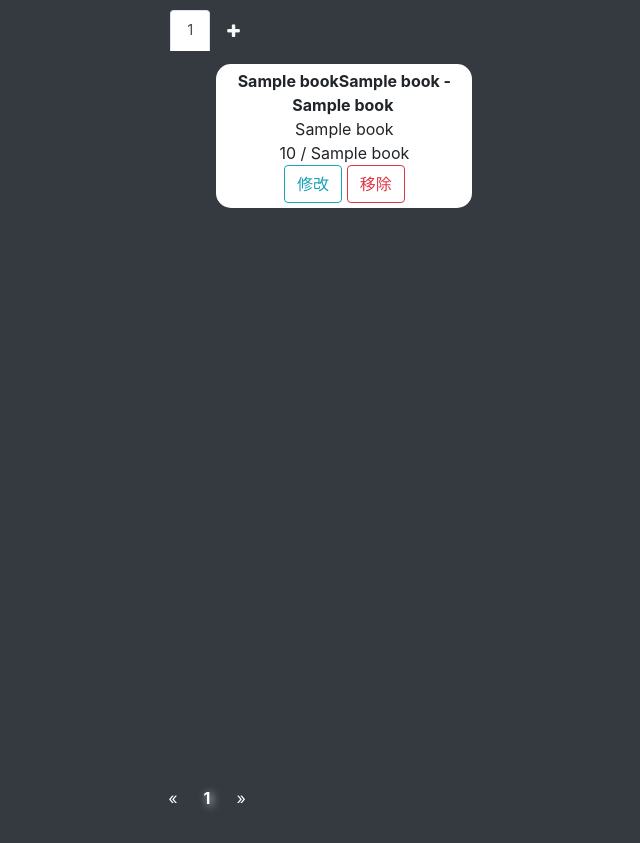
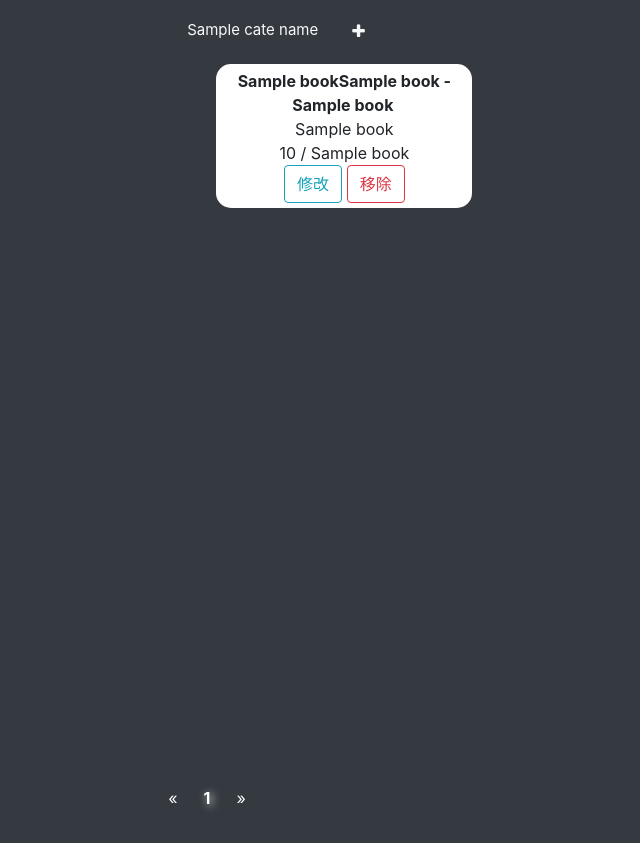
Before and after one commit to WillyLIFEexp/BookOrganize, a Flask app: template templates/admin_page.html in a window 1280 px wide. Shown: the part 52-895 px from the top of the page, without its empty margins (9-649 px from the left). Run offline with Flask 2, Linux system fonts and the light colour scheme; the template is opened without the code that fills it: most values are stand-ins (such as "Sample title", 1, 10 or a date in 2020); some libraries are stand-ins or nearby versions.

Commit message:
Currently Running

```diff
--- a/main.py
+++ b/main.py
@@ -51,6 +51,19 @@
     return jsonify({'new_book_list': nth_page_books_info, 'page_num': int(last_page)})
 
 
+@app.route('/add_tab', methods=['POST'])
+def add_tab():
+    """
+    Adding a new cat.
+    :return:
+    """
+    new_tag_name = request.form['new_tag']
+    m.insert_new_cat(new_tag_name[:2], new_tag_name[2:])
+    category_list = m.get_all_cat_tags()
+    cat_name = new_tag_name[2:]
+    return jsonify({'cat_list': category_list,'cat_name': cat_name})
+
+
 @app.route('/get_a_book', methods=['POST'])
 def get_a_book():
     """
@@ -100,6 +113,21 @@
     return jsonify({'new_book_list': filtered_first_page_cards, 'new_page_count': filtered_page_num})
 
 
+@app.route('/change_tab', methods=['POST'])
+def change_tab():
+    """
+    Edit old tab
+    :return:
+    """
+    edit_tag_name = request.form['edit_tag_name']
+    edit_tag_id = request.form['edit_tag_id']
+    m.update_old_cat(edit_tag_name[:2], edit_tag_name[2:], int(edit_tag_id))
+    category_list = m.get_all_cat_tags()
+    cat_name = edit_tag_name[2:]
+    filtered_first_page_cards, filtered_page_num = m.get_first_page_books(cat_name)
+    return jsonify({'cat_list': category_list, 'new_book_list': filtered_first_page_cards, 'new_page_count': filtered_page_num, 'cat_name':cat_name})
+
+
 @app.route('/update_info', methods=['POST'])
 def update_info():
     """
@@ -144,6 +172,7 @@
     all_df = temp_df[['書分類', '編號', '書名', '總數量', '借出數量', '顯示狀態']]
     sheet_lists = all_df['書分類'].unique()
     writer = pd.ExcelWriter('all_books.xlsx', engine='xlsxwriter')
+    # writer = pd.ExcelWriter('/home/gunter888/book_keep/all_books.xlsx', engine='xlsxwriter')
     for sheet_name in sheet_lists:
         tmp = all_df[all_df['書分類'] == sheet_name]
         tmp.to_excel(writer, sheet_name=sheet_name, index=False)
--- a/static/css/new_home.css
+++ b/static/css/new_home.css
@@ -76,14 +76,14 @@
   margin-top: 30vh;
   border: 1px solid #888;
   width: 20vw;
-  height: 40vh;
   border-radius:30px;
 }
 
 .edit_modal_content p{
   display:flex;
   flex-direction:column;
-  margin:10% 8%;
+  margin: 1vh 2vw;
+  margin-top: 5vh
 }
 
 .edit_modal_content p span{
@@ -98,12 +98,15 @@
 
 .two_btn{
   position:relative;
-  left:10vw;
-  top:4vh;
+  left:8vw;
 }
 
 .one_btn{
   position:relative;
-  left:15vw;
-  top:4vh;
+  left:11vw;
 }
+
+.hrline{
+   display:block;
+   border-top: 1px solid #ccc
+}
--- a/static/js/all_funs.js
+++ b/static/js/all_funs.js
@@ -133,45 +133,63 @@
 
 //SQL Related
 function update_sql(cur_box){
-    if (cur_box[0].children[0].value == ''){
-         cat = cur_box[0].children[0].placeholder
+    if (cur_box[2].children[0].value == ''){
+         cat = cur_box[2].children[0].placeholder
     }
     else{
-         cat = cur_box[0].children[0].value
+         cat = cur_box[2].children[0].value
     }
 
-    if (cur_box[1].children[0].value == ''){
-         num = cur_box[1].children[0].placeholder
+    if (cur_box[3].children[0].value == ''){
+         num = cur_box[3].children[0].placeholder
     }
     else{
-         num = cur_box[1].children[0].value
+         num = cur_box[3].children[0].value
     }
 
-    if (cur_box[2].children[0].value == ''){
-         title = cur_box[2].children[0].placeholder
+    if (cur_box[4].children[0].value == ''){
+         title = cur_box[4].children[0].placeholder
     }
 
     else{
-         title = cur_box[2].children[0].value
+         title = cur_box[4].children[0].value
     }
 
-    if (cur_box[3].children[0].value == ''){
-         count = cur_box[3].children[0].placeholder
+    if (cur_box[5].children[0].value == ''){
+         count = cur_box[5].children[0].placeholder
     }
     else{
-         count = cur_box[3].children[0].value
+         count = cur_box[5].children[0].value
     }
-    index = cur_box[4].textContent
+    index = cur_box[6].textContent
     new_info = [cat, num, title, count, index]
     return new_info
 }
 
 function delete_sql(cur_box){
-    cat = cur_box[0].children[0].placeholder
-    num = cur_box[1].children[0].placeholder
+    cat = cur_box[2].children[0].placeholder
+    num = cur_box[3].children[0].placeholder
     title = '------------'
     count = 0
-    index = cur_box[4].textContent
+    index = cur_box[6].textContent
     new_info = [cat, num, title, count, index]
     return new_info
 }
+
+// Create Tags for admin
+function create_tags(tag_lists,cat_name){
+    var text_content = ""
+    for (z = 0; z<tag_lists.length; z++){
+        if(tag_lists[z][2] == cat_name){
+            console.log(tag_lists[z][2])
+            text_content += '<li class="update_tab tag_item" id=' + tag_lists[z][0] + ' name=' + tag_lists[z][1]+'>'
+            text_content += '<a href="#" class="nav-link active">' + tag_lists[z][2] + '</a></li>'
+        }
+        else{
+            text_content += '<li class="update_tab tag_item" id=' + tag_lists[z][0] + ' name=' + tag_lists[z][1]+'>'
+            text_content += '<a href="#" class="nav-link text-light">' + tag_lists[z][2] + '</a></li>'
+        }
+    }
+    text_content += '<li class="add_new_tabs"><a href="#" class="nav-link text-light"><i class="fa fa-plus"></i></a></li>'
+    return text_content
+}
--- a/static/js/new_popup.js
+++ b/static/js/new_popup.js
@@ -1,18 +1,21 @@
 $(document).ready(function() {
+    // Define variable
+    var edit_modal = document.getElementById("edit_modal");
+    var tag_list_content = document.getElementById("tag_list");
+
     // Edit book's info format
     $(document).on('click','.edit',function() {
           var ll = $(this).parent().siblings().text().trim().split(' ')
           var index = $(this).parent().parent()[0].id
-    	  var edit_modal = document.getElementById("edit_modal");
     	  edit_modal.style.display = "block";
           var content= "<span class='close'>&times;</span>"
-          content += '<p><span>分類 : <input type="text" name="book_name" placeholder="' + ll[0] + '"></span>';
+          content += '<p><strong>更改書籍</strong><span class="hrline"></span><span>分類 : <input type="text" name="book_name" placeholder="' + ll[0] + '"></span>';
        	  content += '<span>編號 : <input type="text" name="book_name" placeholder="'    + ll[2] + '"></span>';
     	  content += '<span>書名 : <input type="text" name="book_name" placeholder="'    + ll[4] + '"></span>';
     	  content += '<span>數量 : <input type="text" name="book_name" placeholder="'    + ll[8] + '"></span>';
-    	  content += '<span class="notshow">' + index + '</span></p>';
-    	  content += '<div class="two_btn"><button type="button" class="btn btn-outline-success update" style="margin-right:5px">完成</button>'
-    	  content += '<button type="button" class="btn btn-outline-danger delete">刪除</button></div>'
+    	  content += '<span class="notshow">' + index + '</span>';
+    	  content += '<span class="two_btn"><a href="#" class="btn btn-outline-success update" style="margin-right:5px">完成'
+    	  content += '<a href="#" class="btn btn-outline-danger delete">刪除</span></p>'
     	  $(".edit_modal_content").empty().append(content)
     })
 
@@ -29,27 +32,26 @@
           })
           .done(function(data){
           prefix_cat = data.prefix_cat
-    	  var edit_modal = document.getElementById("edit_modal");
     	  edit_modal.style.display = "block";
           var content= "<span class='close'>&times;</span>"
-    	  content += '<p><span>分類 : <input type="text" name="book_name" placeholder="請輸入新分類" value="'+prefix_cat+'"></span>';
+    	  content += '<p><strong>新增書籍</strong><span class="hrline"></span><span>分類 : <input type="text" name="book_name" placeholder="請輸入新分類" value="'+prefix_cat+'"></span>';
     	  content += '<span>編號 : <input type="text" name="book_name" placeholder="請輸入新編號"></span>';
     	  content += '<span>書名 : <input type="text" name="book_name" placeholder="請輸入新書名"></span>';
-    	  content += '<span>數量 : <input type="text" name="book_name" placeholder=" 1 "></span></p>';
-    	  content += '<div class="one_btn"><button type="button" class="btn btn-outline-success new">完成</button></div>'
+    	  content += '<span>數量 : <input type="text" name="book_name" placeholder="請輸入總書量" required ></span>';
+    	  content += '<span class="one_btn"><a href="#" class="btn btn-outline-success new">完成</span></p>'
     	  $(".edit_modal_content").empty().append(content)
-    	  $('edit_modal').style.display = "block";
+    	  edit_modal.style.display = "block";
     	  })
     })
+
     // Closing button
     $(document).on('click','.close',function() {
-    	  var edit_modal = document.getElementById("edit_modal");
     	  edit_modal.style.display = "none";
-     })
+    })
 
     // When click update, send data back to sql
     $(document).on('click','.update',function(){
-          cur_box = $(this).parent().siblings().children()
+          cur_box = $(this).parent().siblings()
           new_box = update_sql(cur_box)
           find_box = $('#' + new_box[new_box.length-1]).parent()
           $.ajax({
@@ -62,7 +64,6 @@
               })
           .done(function(data){
                 return_books = data.return_book_info
-//                new_content = create_card(return_book_info)
                 if ($('div.wrapper').is('#admin')){
                     var new_content = admin_create_card(return_books,return_books.length)
                 }
@@ -70,7 +71,6 @@
                     var new_content = create_card(return_books,return_books.length)
                 }
                 find_box.empty().append(new_content)
-                var edit_modal = document.getElementById("edit_modal");
        	        edit_modal.style.display = "none";
 
           })
@@ -78,7 +78,7 @@
 
     // When click delete, delete data from sql, and change to -----
     $(document).on('click','.delete',function(){
-          cur_box = $(this).parent().siblings().children()
+          cur_box = $(this).parent().siblings()
           new_box = delete_sql(cur_box)
           find_box = $('#' + new_box[new_box.length-1]).parent()
           $.ajax({
@@ -98,17 +98,16 @@
                     var new_content = create_card(return_books,return_books.length)
                 }
                 find_box.empty().append(new_content)
-                var edit_modal = document.getElementById("edit_modal");
        	        edit_modal.style.display = "none";
           })
     })
     // Create new book
     $(document).on('click','.new', function(){
-          cur_box = $(this).parent().siblings().children()
-          book_prefix_cat = $(cur_box[0]).children()[0].value
-          book_num = $(cur_box[1]).children()[0].value
-          title = $(cur_box[2]).children()[0].value
-          stock = $(cur_box[3]).children()[0].value
+          cur_box = $(this).parent().siblings()
+          book_prefix_cat = $(cur_box[2]).children()[0].value
+          book_num = $(cur_box[3]).children()[0].value
+          title = $(cur_box[4]).children()[0].value
+          stock = $(cur_box[5]).children()[0].value
           $.ajax({
               data : {
                      book_prefix_cat : book_prefix_cat,
@@ -119,7 +118,6 @@
               type : "POST",
               url : '/add_card',
               dataType : 'json'
-
           })
           .done(function(data){
   	          edit_modal.style.display = "none";
@@ -167,11 +165,78 @@
 
     // adding new tab
     $(document).on('dblclick','.add_new_tabs', function(){
-          console.log("hi")
+          var content= "<span class='close'>&times;</span>"
+    	  content += '<p><strong>新增分類</strong><span class="hrline"></span><span>分類 : <input type="text" placeholder="請輸入新分類"></span>';
+    	  content += '<span class="one_btn"><a href="#" class="btn btn-outline-success new_tab">完成</span></p>'
+    	  $(".edit_modal_content").empty().append(content)
+    	  edit_modal.style.display = "block";
     })
+
+    // Create new tab
+    $(document).on('click','.new_tab', function(){
+          cur_box = $(this).parent().siblings()
+          new_tag_name = $(cur_box[2]).children()[0].value
+          $.ajax({
+              data : {
+                      new_tag : new_tag_name
+              },
+              type : "POST",
+              url : '/add_tab',
+              dataType : 'json'
+          })
+          .done(function(data){
+                cat_list = data.cat_list
+                edit_modal.style.display = "none";
+                content = create_tags(cat_list, data.cat_name)
+                $(tag_list_content).empty().append(content)
+          })
+    })
+
     // update tab
     $(document).on('dblclick','.update_tab', function(){
-          console.log("hi")
+          var content= "<span class='close'>&times;</span>"
+          w = $(this)[0]
+    	  content += '<p><strong>修改分類</strong><span class="hrline"></span><span>分類 : <input id='+ w.id +' type="text" placeholder="'+ w.getAttribute('name') + w.textContent +'"></span>';
+    	  content += '<span class="one_btn"><a href="#" class="btn btn-outline-success edit_tab">完成</span></p>'
+    	  $(".edit_modal_content").empty().append(content)
+    	  edit_modal.style.display = "block";
+    })
+
+    // Update old tab
+    $(document).on('click','.edit_tab', function(){
+          cur_box = $(this).parent().siblings()
+          edit_tag = $($(cur_box[2])[0]).children()[0]
+          eti = edit_tag.id
+          etv = edit_tag.value
+          $.ajax({
+              data : {
+                      edit_tag_id : eti,
+                      edit_tag_name : etv
+              },
+              type : "POST",
+              url : '/change_tab',
+              dataType : 'json'
+          })
+          .done(function(data){
+                cat_list = data.cat_list
+                edit_modal.style.display = "none";
+                content_t = create_tags(cat_list, data.cat_name)
+
+                return_books = data.new_book_list
+                return_pages = data.new_page_count
+                var content = "<div id='forcards'>"
+                if ($('div.wrapper').is('#admin')){
+                    content += admin_create_cards(return_books,return_books.length)
+                }
+                else{
+                    content += create_cards(return_books,return_books.length)
+                }
+                content += "</div>"
+                content += create_pages(return_pages)
+
+                $(tag_list_content).empty().append(content_t)
+                $('#replace_all').empty().append(content)
+          })
     })
 
 });
--- a/templates/admin_page.html
+++ b/templates/admin_page.html
@@ -19,10 +19,10 @@
 		<div class='row' style='padding: 1% 5%'>
 			<ul class="nav nav-tabs bg-dark" id='tag_list' >
                 {% for cate_name in all_category %}
-				{% if cate_name[0] == all_category[0][0] %}
-                <li class="update_tab tag_item"><a href="#" class="nav-link active">{{cate_name[0]}}</a></li>
+				{% if cate_name[1] == all_category[0][1] %}
+                <li class="update_tab tag_item" id="{{cate_name[0]}}" name="{{cate_name[1]}}"><a href="#" class="nav-link active">{{cate_name[2]}}</a></li>
 				{% else %}
-				<li class="update_tab tag_item"><a href="#" class="nav-link text-light">{{cate_name[0]}}</a></li>
+				<li class="update_tab tag_item" id="{{cate_name[0]}}" name="{{cate_name[1]}}"><a href="#" class="nav-link text-light">{{cate_name[2]}}</a></li>
                 {% endif %}
 				{% endfor %}
 				<li class="add_new_tabs"><a href="#" class="nav-link text-light"><i class="fa fa-plus"></i></a></li>
--- a/templates/new_home.html
+++ b/templates/new_home.html
@@ -21,9 +21,9 @@
 			<ul class="nav nav-tabs bg-dark" id='tag_list' >
                 {% for cate_name in all_category %}
 				{% if cate_name[0] == all_category[0][0] %}
-                <li class="tag_item"><a href="#" class="nav-link active">{{cate_name[0]}}</a></li>
+                <li class="update_tab tag_item" id="{{cate_name[0]}}" name="{{cate_name[1]}}"><a href="#" class="nav-link active">{{cate_name[2]}}</a></li>
 				{% else %}
-				<li class="tag_item"><a href="#" class="nav-link text-light">{{cate_name[0]}}</a></li>
+				<li class="update_tab tag_item" id="{{cate_name[0]}}" name="{{cate_name[1]}}"><a href="#" class="nav-link text-light">{{cate_name[2]}}</a></li>
                 {% endif %}
 				{% endfor %}
 			</ul>
```
Also changed, not shown: funs/new_connect.py (+42 -2 lines), README.md.
